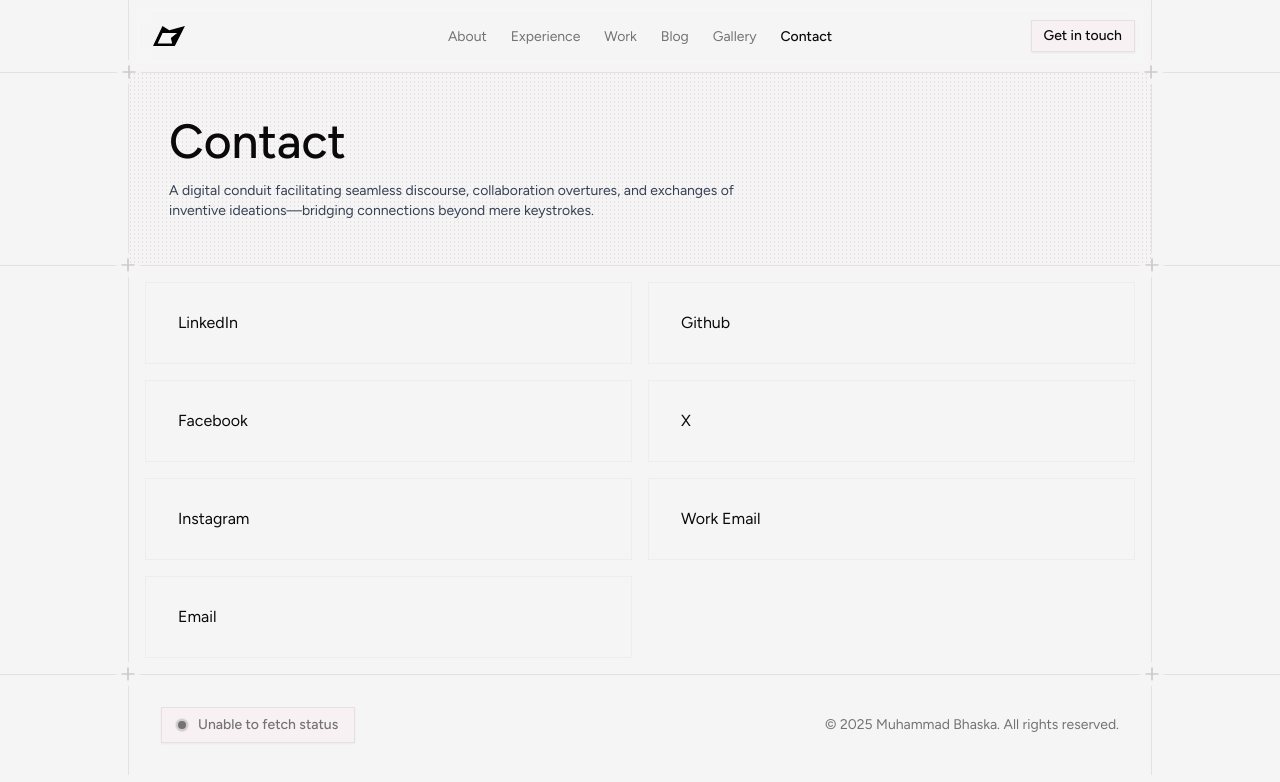
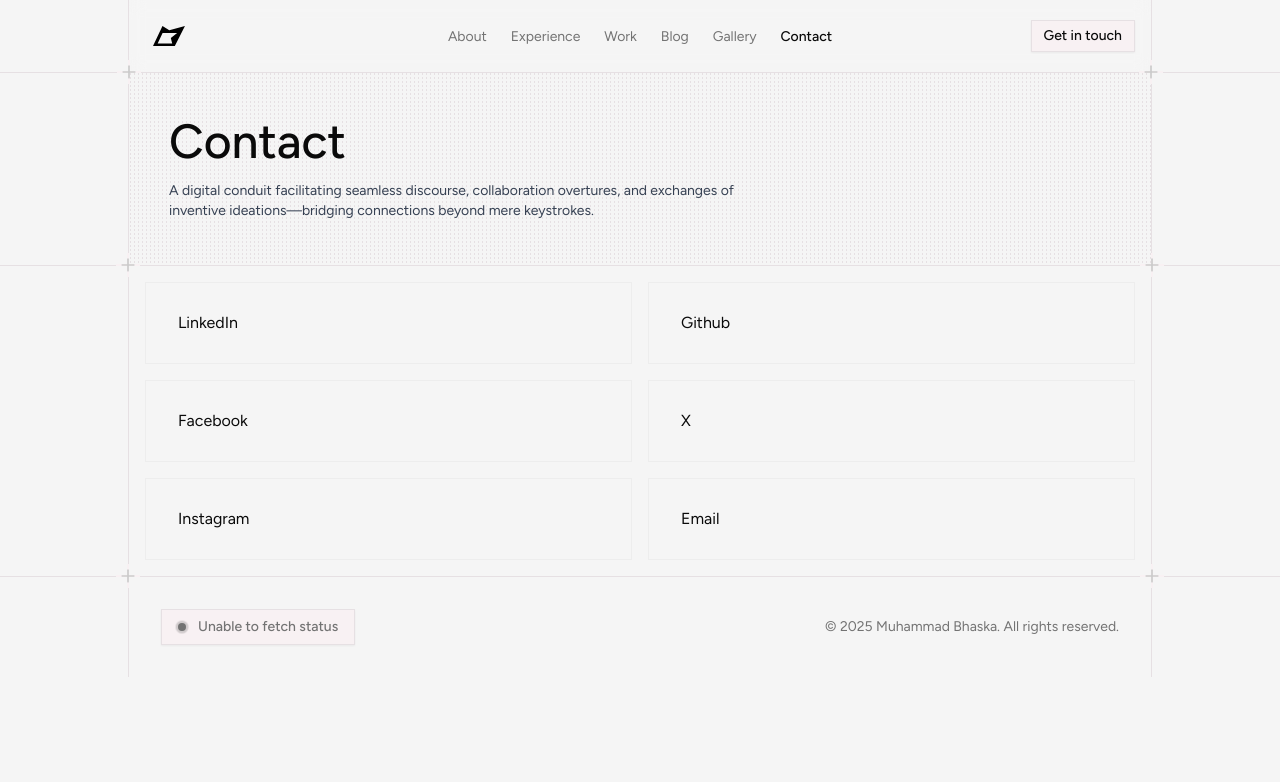
Before and after one commit to bhska/website-v2, a Next.js app: page /contact in a window 1280 px wide. Shown: the top 782 px of the page. Built offline with nearby package versions, Linux system fonts and the light colour scheme; no server answers; a web font is replaced by a local one.

Commit message:
fix: remove work email and add mailto prefix to email link

```diff
--- a/src/resources/content.tsx
+++ b/src/resources/content.tsx
@@ -48,14 +48,9 @@ const contact = [
     link: 'https://www.instagram.com/bhskaaa',
   },
   {
-    name: 'Work Email',
-    icon: 'work-email',
-    link: 'bhaska@lazuardy.tech',
-  },
-  {
     name: 'Email',
     icon: 'personal-email',
-    link: 'me@bhsk.dev',
+    link: 'mailto:me@bhsk.dev',
   },
 ];
 
```
